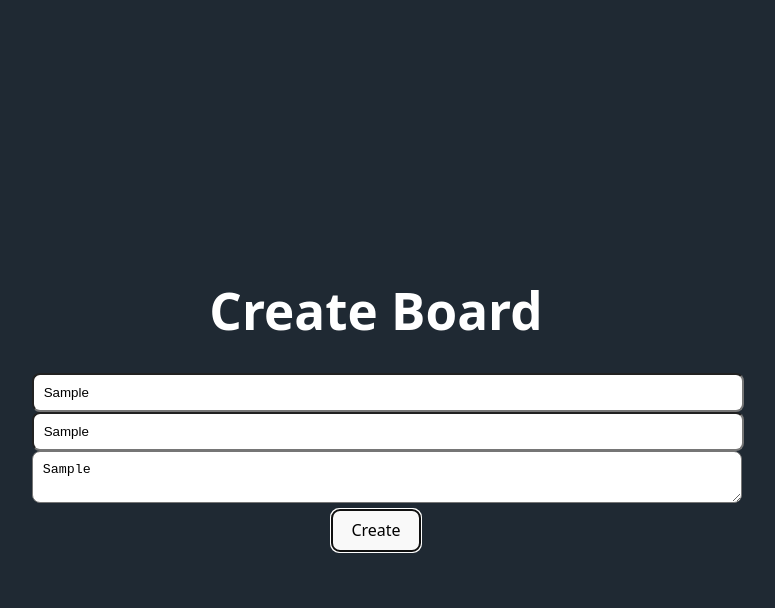
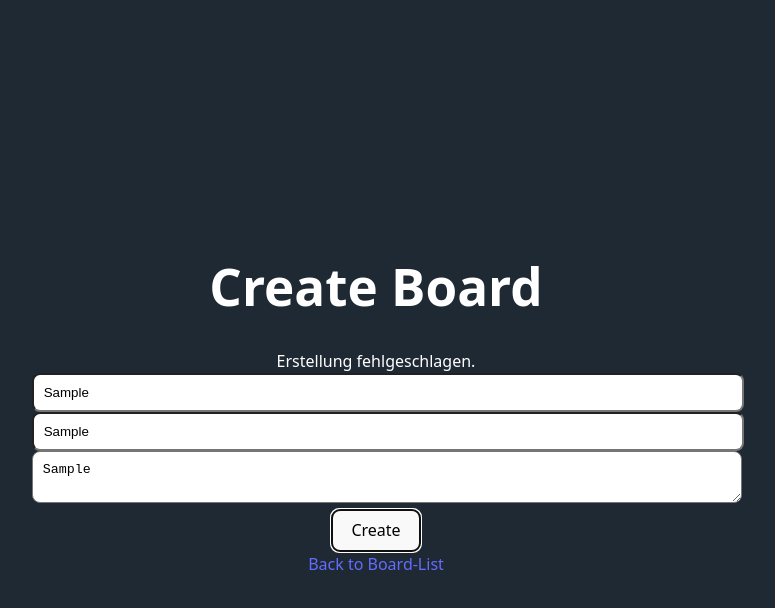
Before and after one commit to Moonlitwalk/vue-js-scrumboardFrontend, a Vue app: page /boards/create in a window 1280 px wide. Both pictures are taken after typing "Sample", "Sample", "Sample" into the empty fields and a click on the button "Create". Shown: the top 608 px of the page, without its empty margins (264-1039 px from the left). Built offline with nearby package versions, Linux system fonts and the light colour scheme; no server answers.

Commit message:
buttons and messages

```diff
--- a/src/router/index.js
+++ b/src/router/index.js
@@ -1,5 +1,5 @@
 import { createRouter, createWebHistory } from 'vue-router';
-import BoardIndex from '../views/boards/Index.vue';
+import BoardIndex from '../views/boards/index.vue';
 import BoardCreate from '../views/boards/Create.vue';
 import BoardShow from '../views/boards/Show.vue';
 import BoardEdit from '../views/boards/Edit.vue';
@@ -8,9 +8,9 @@ import BoardEdit from '../views/boards/Edit.vue';
 
 const routes = [
   { path: '/', redirect: '/boards' },
-  { path: '/boards', component: BoardIndex },
+  { path: '/boards', name: 'board.index', component: BoardIndex },
   { path: '/boards/create', component: BoardCreate },
-  { path: '/boards/:id', component: BoardShow },
+  { path: '/boards/:id', name: 'board.show', component: BoardShow },
   { path: '/boards/:id/edit', name: 'boards.edit', component: BoardEdit },
 ];
 
--- a/src/views/boards/Create.vue
+++ b/src/views/boards/Create.vue
@@ -4,6 +4,9 @@ import { createBoard } from '../../services/boardService';
 const owner = ref('');
 const title = ref('');
 const description = ref('');
+
+const errors = ref(false);
+const message = ref('');
 
 async function submit() {
   try {
@@ -12,9 +15,15 @@ async function submit() {
       title: title.value,
       description: description.value,
     });
-    console.log('Erfolg:', response.data);
+    message.value = 'Board ' + title.value + ' erfolgreich erstellt';
   } catch (error) {
-    console.error('Fehler:', error);
+    if (error?.response?.status === 422) {
+      errors.value = error.response.data.errors ?? {};
+      message.value = 'Bitte Eingaben prüfen!';
+      return;
+    }
+    message.value = 'Erstellung fehlgeschlagen.';
+    console.error(error);
   }
 }
 </script>
@@ -22,7 +31,7 @@ async function submit() {
 <template>
   <div>
     <h1>Create Board</h1>
-
+    <div v-if="message">{{ message }}</div>
     <form @submit.prevent="submit">
       <input v-model="owner" placeholder="Owner" />
       <input v-model="title" placeholder="Title" />
@@ -30,5 +39,9 @@ async function submit() {
 
       <button type="submit">Create</button>
     </form>
+
+    <router-link :to="{ name: 'board.index' }" class="back-button">
+      Back to Board-List
+    </router-link>
   </div>
 </template>
--- a/src/views/boards/Edit.vue
+++ b/src/views/boards/Edit.vue
@@ -44,7 +44,7 @@ async function submit() {
       description: description.value,
     });
     message.value = 'Gespeichert!';
-    router.push(`/boards/${route.params.id}`);
+    //router.push(`/boards/${route.params.id}`);
   } catch (err) {
     if (err?.response?.status === 422) {
       errors.value = err.response.data.errors ?? {};
@@ -87,7 +87,14 @@ onMounted(fetchBoard);
         <button type="submit" :disabled="isSaving">
           {{ isSaving ? 'Saving...' : 'Update' }}
         </button>
+        <router-link
+          :to="{ name: 'board.show', params: { id: route.params.id } }"
+          class="back-button"
+        >
+          back to Board
+        </router-link>
       </form>
     </div>
   </div>
 </template>
+<!--TODO: succesfull edit message handlingo-->
--- a/src/views/boards/Show.vue
+++ b/src/views/boards/Show.vue
@@ -8,6 +8,7 @@ const router = useRouter();
 const board = ref(null);
 const loading = ref(true);
 const error = ref(false);
+const message = ref('');
 
 async function fetchBoard() {
   try {
@@ -35,6 +36,9 @@ async function handleDelete() {
 }
 
 onMounted(() => {
+  if (route.query.updated) {
+    message.value = 'Board erfolgreich gespeichert';
+  }
   fetchBoard();
 });
 </script>
@@ -45,7 +49,9 @@ onMounted(() => {
     <div v-else-if="error">Fehler beim Laden.</div>
 
     <div v-else-if="board">
+      <div v-if="message">{{ message }}</div>
       <h1>{{ board.title }}</h1>
+
       <router-link
         :to="{ name: 'boards.edit', params: { id: board.id } }"
         class="edit-button"
@@ -55,6 +61,9 @@ onMounted(() => {
       <button type="button" @click="handleDelete" class="delete-button">
         Delete
       </button>
+      <router-link :to="{ name: 'board.index' }" class="back-button">
+        back to Boardlist
+      </router-link>
       <p><strong>Owner:</strong> {{ board.owner }}</p>
       <p>{{ board.description }}</p>
     </div>
```
